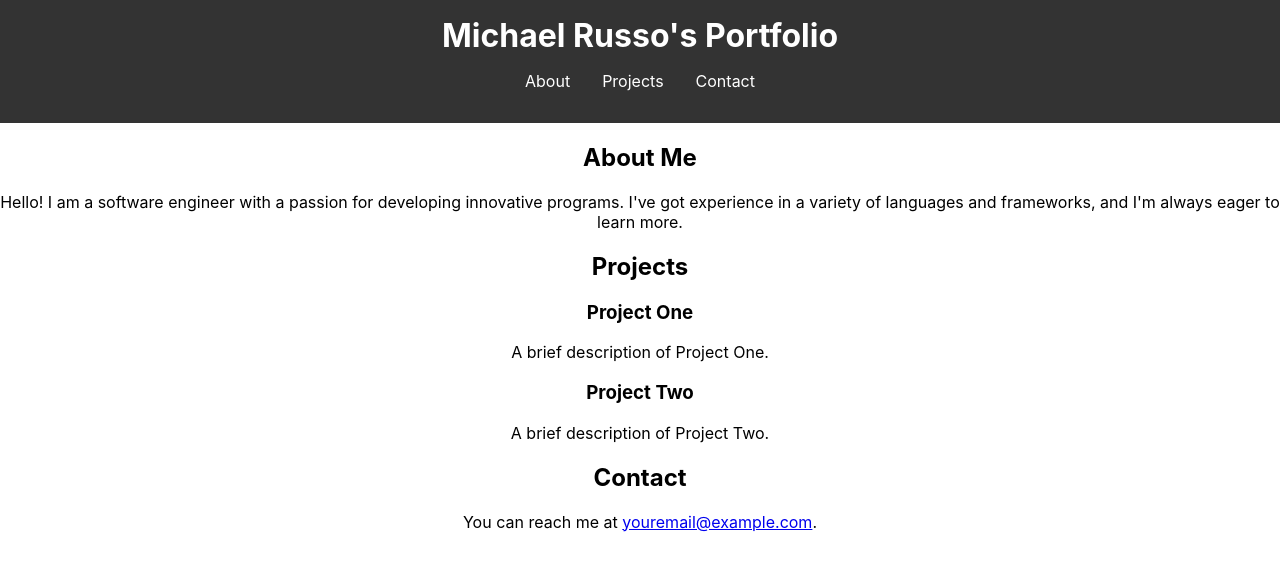
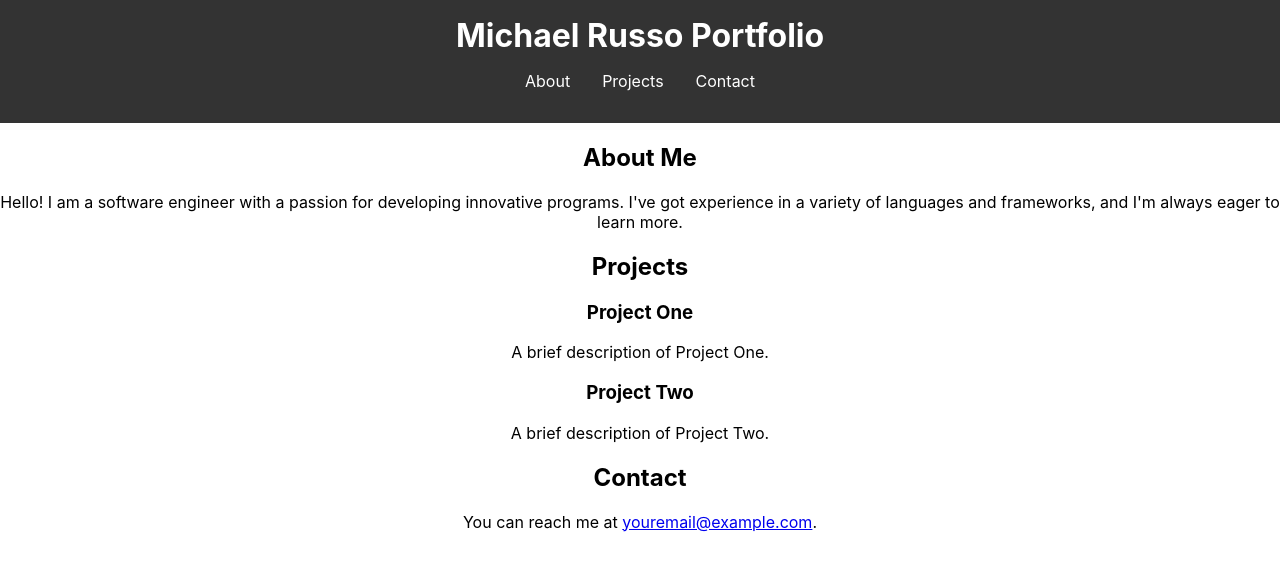
Before and after one commit to michael-russo/Portfolio, a React (Create React App) app in the folder client/: page / in a window 1280 px wide. Shown: the top 570 px of the page. Built offline with nearby package versions, Linux system fonts and the light colour scheme.

Commit message:
header fix

```diff
--- a/client/src/components/Header.tsx
+++ b/client/src/components/Header.tsx
@@ -4,7 +4,7 @@ import "./Header.css";
 const Header: React.FC = () => {
   return (
     <header>
-      <h1>Michael Russo's Portfolio</h1>
+      <h1>Michael Russo Portfolio</h1>
       <nav>
         <ul>
           <li>
```
Also changed, not shown: 1 other file (tests, documents, lock files or other folders).
